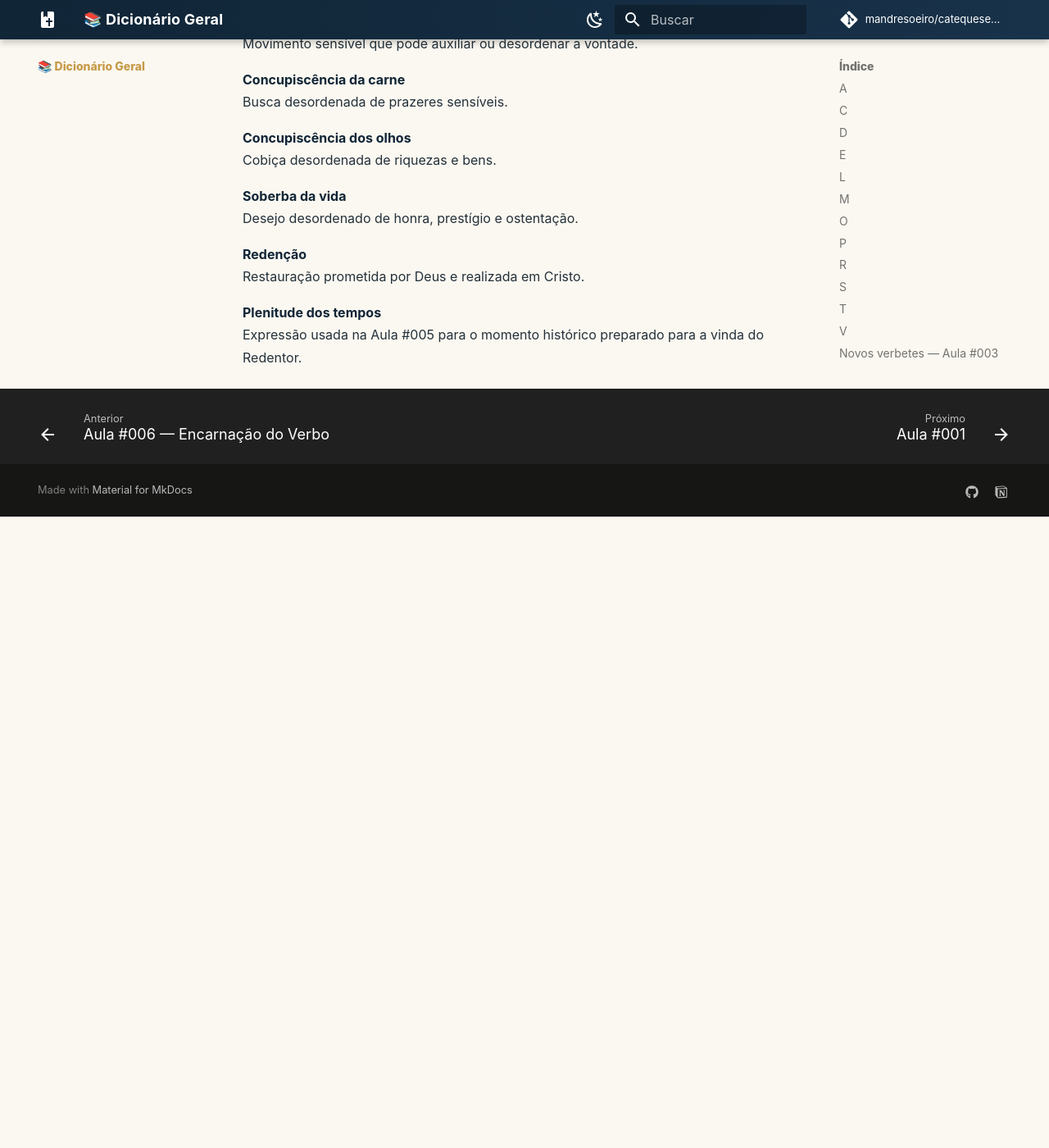
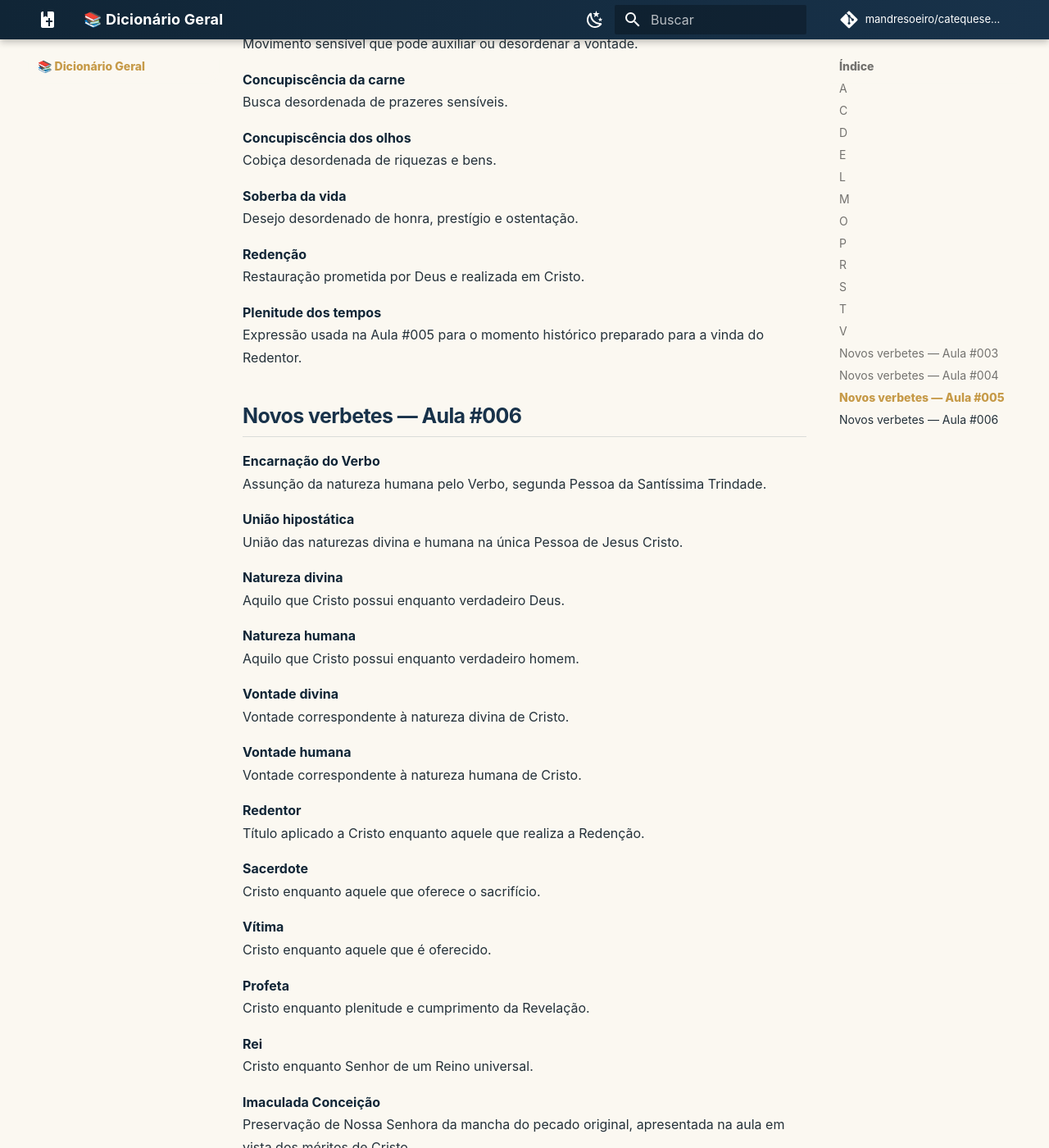
Before and after one commit to mandresoeiro/catequese-tradicional, an MkDocs documentation site: the page built from docs/dicionario.md, in a window 1280 px wide and 1400 px high, scrolled down 7921 px. Shown: the whole window at 82% size. Built offline with MkDocs 1.6.1 and Material for MkDocs 9.7.7, drawn with Linux system fonts in a browser that asks for light colours; comment, search, counter and statistics services are not loaded; before the commit the page ends 8551 px from its top, so only the background shows below that; some of the changed text lies outside the part shown.

Commit message:
docs: adiciona verbetes da aula 006

```diff
--- a/docs/dicionario.md
+++ b/docs/dicionario.md
@@ -295,3 +295,57 @@ Restauração prometida por Deus e realizada em Cristo.
 
 **Plenitude dos tempos**
 Expressão usada na Aula #005 para o momento histórico preparado para a vinda do Redentor.
+
+
+## Novos verbetes — Aula #006
+
+**Encarnação do Verbo**
+Assunção da natureza humana pelo Verbo, segunda Pessoa da Santíssima Trindade.
+
+**União hipostática**
+União das naturezas divina e humana na única Pessoa de Jesus Cristo.
+
+**Natureza divina**
+Aquilo que Cristo possui enquanto verdadeiro Deus.
+
+**Natureza humana**
+Aquilo que Cristo possui enquanto verdadeiro homem.
+
+**Vontade divina**
+Vontade correspondente à natureza divina de Cristo.
+
+**Vontade humana**
+Vontade correspondente à natureza humana de Cristo.
+
+**Redentor**
+Título aplicado a Cristo enquanto aquele que realiza a Redenção.
+
+**Sacerdote**
+Cristo enquanto aquele que oferece o sacrifício.
+
+**Vítima**
+Cristo enquanto aquele que é oferecido.
+
+**Profeta**
+Cristo enquanto plenitude e cumprimento da Revelação.
+
+**Rei**
+Cristo enquanto Senhor de um Reino universal.
+
+**Imaculada Conceição**
+Preservação de Nossa Senhora da mancha do pecado original, apresentada na aula em vista dos méritos de Cristo.
+
+**Nova Eva**
+Título usado para Nossa Senhora em contraste com Eva.
+
+**Pai putativo**
+Expressão usada para São José enquanto aquele que exerce a função paterna junto a Jesus.
+
+**Igreja militante**
+Igreja peregrina na terra.
+
+**Igreja padecente**
+Almas em purificação.
+
+**Igreja triunfante**
+Santos na glória.
```
